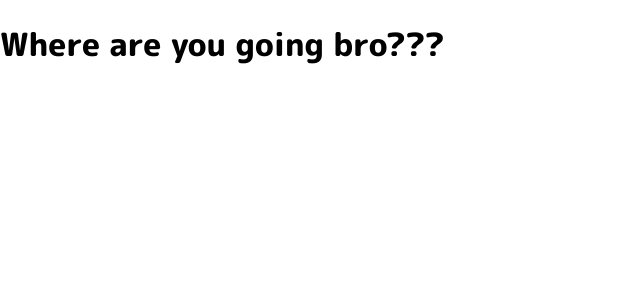
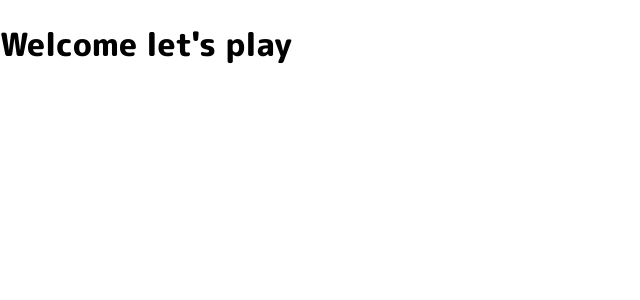
Before and after one commit to eyubkh/Englicus, a Next.js app: page /irregularVerbs/FillTheGaps in a window 1280 px wide. Before the commit this address had no page. Shown: the top 300 px of the page, without its empty margins (0-640 px from the left). Built offline with nearby package versions, Linux system fonts and the light colour scheme.

Commit message:
build: adding fill the gaps page

```diff
--- /dev/null
+++ b/src/pages/irregularVerbs/FillTheGaps.js
@@ -0,0 +1,3 @@
+export default function FillTheGaps () {
+  return <h1>Welcome let's play</h1>
+}
```
